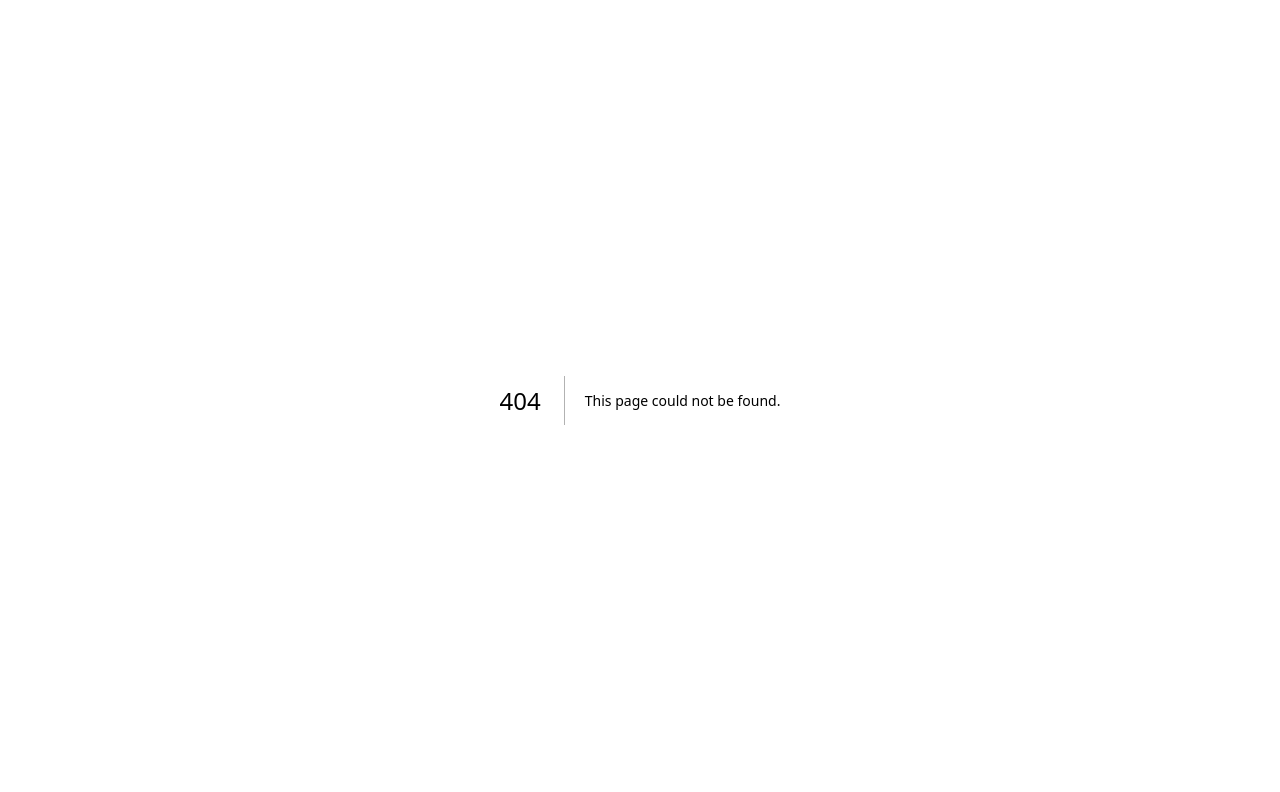
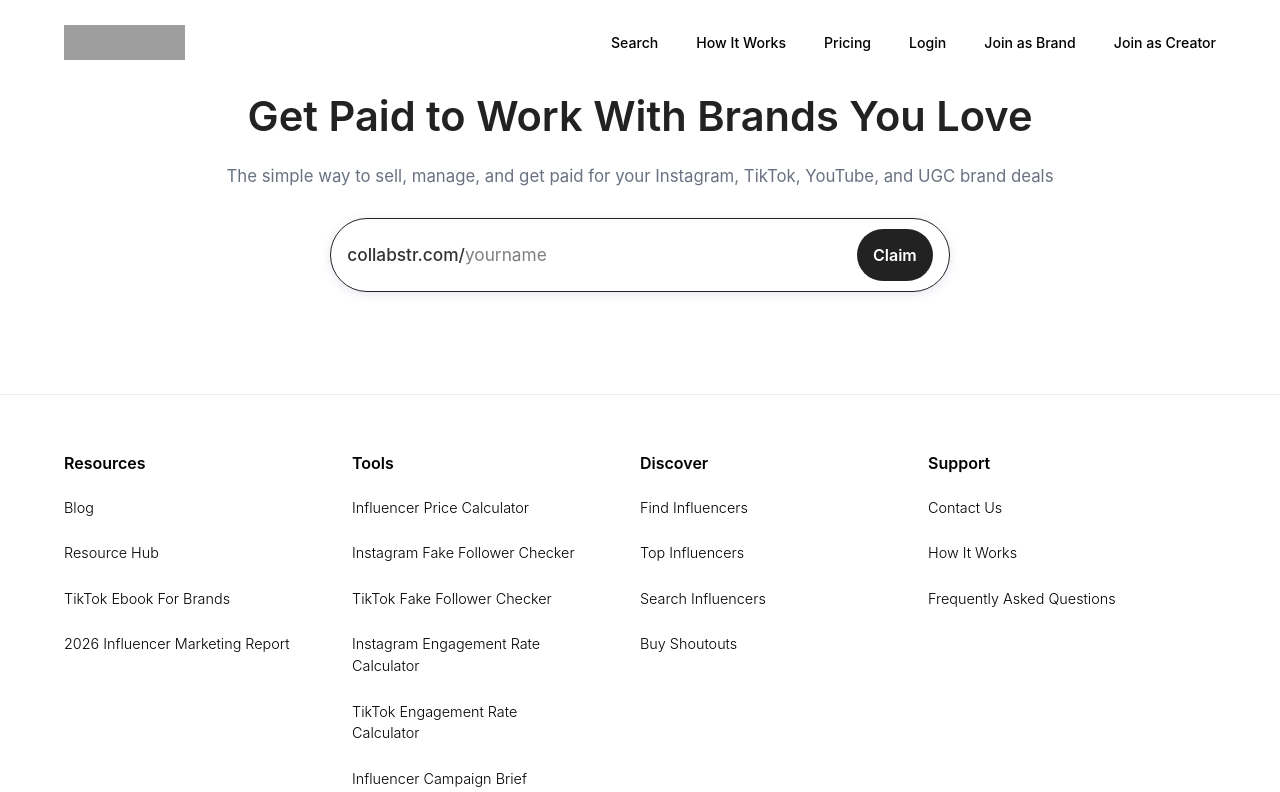
Before and after one commit to Punit3112/Frontend, a Next.js app: page /creator in a window 1280 px wide. Before the commit this address had no page. Shown: the top 792 px of the page. Built offline with nearby package versions, Linux system fonts and the light colour scheme; grey boxes are pictures that could not be loaded.

Commit message:
Add creator page and component

```diff
--- a/src/app/brand/page.tsx
+++ b/src/app/brand/page.tsx
@@ -15,6 +15,7 @@ export default function PricingPage() {
       <Header />
       <div className="content">
         <HeroSection />
+
         <div className="sections-holder">
           <TrustedPartners />
           <Plans />
--- a/src/app/components/CTA.jsx
+++ b/src/app/components/CTA.jsx
@@ -1,12 +1,26 @@
-export default function CallToAction(){
-    return <div className="w-full h-87.5 relative bg-[#2b2b2b75] flex rounded-[15px] max-[800px]:h-315px">
-            <div className="absolute h-full w-[45%] bg-[linear-gradient(to_right,#212121_74%,#000000b8_84%,#000000ab_87%,#0000009c_92%,#00000087_95%,#0000006b_97%,transparent)] text-white rounded-l-[15px] max-[800px]:w-full max-[800px]:bg-[rgba(0,0,0,0.65)] max-[800px]:text-center max-[800px]:rounded-[15px]">
-                <div className="w-[80%] h-full mt-[-2%] mx-auto flex flex-col justify-center max-[800px]:w-[90%] max-[800px]:mt-0">
-                    <h2 className="font-semibold text-[210%] m-0 max-[800px]:text-[175%]">Supercharge your Influencer Marketing</h2>
-                    <h3 className="my-[3%] font-normal text-[100%] max-[800px]:my-[5%]">Post campaigns to 550,000 creators, track post analytics, and unlock advanced filters.</h3>
-                    <a class="btn bg-white text-black w-47.5 py-1 px-1.25 mt-[3%] max-[800px]:w-full max-[800px]:py-5.5 max-[800px]:px-0 max-[800px]:mt-[5%] max-[800px]:mx-auto">Get Started</a>
-                </div>
-            </div>
-            <img loading="lazy" alt="top influencers" className="h-full w-[80%] object-cover object-[100px] ml-auto rounded-[15px] max-[800px]:w-full max-[800px]:object-[0]" src="https://d5ik1gor6xydq.cloudfront.net/websiteImages/creatorMarketplace/cta.png" />
+export default function CallToAction() {
+  return (
+    <div className="w-full h-87.5 relative bg-[#2b2b2b75] flex rounded-[15px] max-[800px]:h-315px">
+      <div className="absolute h-full w-[45%] bg-[linear-gradient(to_right,#212121_74%,#000000b8_84%,#000000ab_87%,#0000009c_92%,#00000087_95%,#0000006b_97%,transparent)] text-white rounded-l-[15px] max-[800px]:w-full max-[800px]:bg-[rgba(0,0,0,0.65)] max-[800px]:text-center max-[800px]:rounded-[15px]">
+        <div className="w-[80%] h-full mt-[-2%] mx-auto flex flex-col justify-center max-[800px]:w-[90%] max-[800px]:mt-0">
+          <h2 className="font-semibold text-[210%] m-0 max-[800px]:text-[175%]">
+            Supercharge your Influencer Marketing
+          </h2>
+          <h3 className="my-[3%] font-normal text-[100%] max-[800px]:my-[5%]">
+            Post campaigns to 550,000 creators, track post analytics, and unlock
+            advanced filters.
+          </h3>
+          <a className="btn bg-white text-black w-47.5 py-1 px-1.25 mt-[3%] max-[800px]:w-full max-[800px]:py-5.5 max-[800px]:px-0 max-[800px]:mt-[5%] max-[800px]:mx-auto">
+            Get Started
+          </a>
         </div>
+      </div>
+      <img
+        loading="lazy"
+        alt="top influencers"
+        className="h-full w-[80%] object-cover object-[100px] ml-auto rounded-[15px] max-[800px]:w-full max-[800px]:object-[0]"
+        src="https://d5ik1gor6xydq.cloudfront.net/websiteImages/creatorMarketplace/cta.png"
+      />
+    </div>
+  );
 }
--- /dev/null
+++ b/src/app/components/Creator/HeroSection.tsx
@@ -0,0 +1,80 @@
+"use client";
+
+import React, { useState } from "react";
+
+type HeroSectionProps = {
+  title?: string;
+  subtitle?: string;
+  domain?: string;
+  onClaim?: (username: string) => void;
+};
+
+const HeroSection: React.FC<HeroSectionProps> = ({
+  title = "Get Paid to Work With Brands You Love",
+  subtitle = "The simple way to sell, manage, and get paid for your Instagram, TikTok, YouTube, and UGC brand deals",
+  domain = "collabstr.com/",
+  onClaim,
+}) => {
+  const [username, setUsername] = useState("");
+
+  const handleClaim = () => {
+    if (!username.trim()) return;
+    onClaim?.(username);
+  };
+
+  return (
+    <div className="hero-holder">
+      <h1 className="text-[260%] font-semibold m-0 text-center text-[#222] max-[800px]:text-[215%]">
+        {title}
+      </h1>
+      <h2 className="hero-subtitle">{subtitle}</h2>
+
+      <div
+        className="
+  flex items-center justify-between
+  w-[55%]
+  rounded-[50px]
+  px-[16px] py-[10px]
+  border border-[#222]
+  transition-all duration-300
+  max-[800px]:w-[calc(97%-32px)]
+"
+        style={{
+          boxShadow: "rgba(120, 120, 170, 0.2) 0 2px 10px 0",
+        }}
+      >
+        <div className="text-[108%] text-[#333] font-medium">{domain}</div>
+
+        <div className="w-full">
+          <input
+            type="text"
+            className="h-[40px]
+            w-full
+            border-none
+            text-[108%]
+            font-[Inter,sans-serif]
+            pl-[initial]
+            max-[800px]:pl-0"
+            placeholder="yourname"
+            value={username}
+            onChange={(e) => setUsername(e.target.value)}
+          />
+        </div>
+
+        <div
+          className="bg-[#222]
+  text-white
+  rounded-[50px]
+  px-[16px] py-[14px]
+  font-semibold
+  cursor-pointer"
+          onClick={handleClaim}
+        >
+          Claim
+        </div>
+      </div>
+    </div>
+  );
+};
+
+export default HeroSection;
--- a/src/app/components/Plans.jsx
+++ b/src/app/components/Plans.jsx
@@ -1,82 +1,147 @@
 export default function Plans() {
-    return <>
-        <div className="text-center text-[220%] mt-[11%] mb-[-1%] font-semibold max-[800px]:text-[205%] max-[800px]:mt-[20%] max-[800px]:mb-[-1%]">Included in Pro and Premium Plans</div>
+  return (
+    <>
+      <div className="text-center text-[220%] mt-[11%] mb-[-1%] font-semibold max-[800px]:text-[205%] max-[800px]:mt-[20%] max-[800px]:mb-[-1%]">
+        Included in Pro and Premium Plans
+      </div>
       <div className="px-15 max-[1000px]:px-7.5">
         <div className="example-row-handler">
           <div className="example-steps-holder">
             <div className="example-step-tag">Search</div>
-                    <h2 className="example-row-title">Find and Hire Influencers in Seconds on the Marketplace</h2>
+            <h2 className="example-row-title">
+              Find and Hire Influencers in Seconds on the Marketplace
+            </h2>
             <div className="example-step">
               <h3 className="example-step-title">Search Influencers</h3>
-                        <div className="example-step-txt">Search thousands of vetted Instagram, TikTok, and YouTube influencers.</div>
+              <div className="example-step-txt">
+                Search thousands of vetted Instagram, TikTok, and YouTube
+                influencers.
+              </div>
             </div>
             <div className="example-step">
-                        <h3 className="example-step-title">Purchase &amp; Chat Securely</h3>
-                        <div className="example-step-txt">Safely purchase and communicate through Collabstr. We hold your payment until the work is completed.</div>
+              <h3 className="example-step-title">
+                Purchase &amp; Chat Securely
+              </h3>
+              <div className="example-step-txt">
+                Safely purchase and communicate through Collabstr. We hold your
+                payment until the work is completed.
+              </div>
             </div>
             <div className="example-step">
               <h3 className="example-step-title">Receive Quality Content</h3>
-                        <div className="example-step-txt">Receive your high-quality content from influencers directly through the platform.</div>
+              <div className="example-step-txt">
+                Receive your high-quality content from influencers directly
+                through the platform.
               </div>
-
+            </div>
           </div>
           <div className="example-img-holder">
             <picture>
-                        <source media="(max-width: 800px)" srcset="https://d5ik1gor6xydq.cloudfront.net/websiteImages/creatorMarketplace/brandPage/marketplaceSmall.png" />
-                        <img src="https://d5ik1gor6xydq.cloudfront.net/websiteImages/creatorMarketplace/brandPage/marketplace.png" className="example-img" alt="Influencer marketplace" loading="lazy" />
+              <source
+                media="(max-width: 800px)"
+                srcSet="https://d5ik1gor6xydq.cloudfront.net/websiteImages/creatorMarketplace/brandPage/marketplaceSmall.png"
+              />
+              <img
+                src="https://d5ik1gor6xydq.cloudfront.net/websiteImages/creatorMarketplace/brandPage/marketplace.png"
+                className="example-img"
+                alt="Influencer marketplace"
+                loading="lazy"
+              />
             </picture>
           </div>
-
         </div>
         <div className="example-row-handler max-[800px]:flex-col">
           <div className="example-img-holder">
             <picture>
-                        <source media="(max-width: 800px)" srcset="https://d5ik1gor6xydq.cloudfront.net/websiteImages/creatorMarketplace/brandPage/campaignApplySmall.png" />
-                        <img src="https://d5ik1gor6xydq.cloudfront.net/websiteImages/creatorMarketplace/brandPage/campaignApply.png" className="example-img" alt="Influencer campaign brief" loading="lazy" />
+              <source
+                media="(max-width: 800px)"
+                srcSet="https://d5ik1gor6xydq.cloudfront.net/websiteImages/creatorMarketplace/brandPage/campaignApplySmall.png"
+              />
+              <img
+                src="https://d5ik1gor6xydq.cloudfront.net/websiteImages/creatorMarketplace/brandPage/campaignApply.png"
+                className="example-img"
+                alt="Influencer campaign brief"
+                loading="lazy"
+              />
             </picture>
           </div>
           <div className="example-steps-holder">
             <div className="example-step-tag">Campaigns</div>
-                    <h2 className="example-row-title">Post Campaigns and Have 550,000+ Influencers Come to You</h2>
+            <h2 className="example-row-title">
+              Post Campaigns and Have 550,000+ Influencers Come to You
+            </h2>
 
             <div className="example-step">
               <h3 className="example-step-title">Set Targeting</h3>
-                        <div className="example-step-txt">Specify demographics including niche, location and following size of the influencers you want to target.</div>
+              <div className="example-step-txt">
+                Specify demographics including niche, location and following
+                size of the influencers you want to target.
+              </div>
             </div>
             <div className="example-step">
               <h3 className="example-step-title">Post Campaign</h3>
-                        <div className="example-step-txt">Centralize your images, requirements, and more in a campaign brief sent to 550,000 influencers.</div>
+              <div className="example-step-txt">
+                Centralize your images, requirements, and more in a campaign
+                brief sent to 550,000 influencers.
+              </div>
             </div>
             <div className="example-step">
               <h3 className="example-step-title">Influencers Apply</h3>
-                        <div className="example-step-txt">Targeted influencers submit their pricing, and you choose who to collaborate with.</div>
+              <div className="example-step-txt">
+                Targeted influencers submit their pricing, and you choose who to
+                collaborate with.
+              </div>
             </div>
           </div>
         </div>
         <div className="example-row-handler">
           <div className="example-steps-holder">
             <div className="example-step-tag">Track</div>
-                    <h2 className="example-row-title">Track Post Analytics and Performance in Real Time</h2>
+            <h2 className="example-row-title">
+              Track Post Analytics and Performance in Real Time
+            </h2>
             <div className="example-step">
               <h3 className="example-step-title">One-Click Tracking</h3>
-                        <div className="example-step-txt">Track Instagram, TikTok, and YouTube content in real time from a single dashboard. Say goodbye to manual tracking and messy spreadsheets.</div>
+              <div className="example-step-txt">
+                Track Instagram, TikTok, and YouTube content in real time from a
+                single dashboard. Say goodbye to manual tracking and messy
+                spreadsheets.
+              </div>
             </div>
             <div className="example-step">
-                        <h3 className="example-step-title">Advanced Analytics &amp; Reporting</h3>
-                        <div className="example-step-txt">Analyze content performance over time, including impressions, engagement and more. Organize performance by campaign and effortlessly build reports.</div>
+              <h3 className="example-step-title">
+                Advanced Analytics &amp; Reporting
+              </h3>
+              <div className="example-step-txt">
+                Analyze content performance over time, including impressions,
+                engagement and more. Organize performance by campaign and
+                effortlessly build reports.
+              </div>
             </div>
             <div className="example-step">
               <h3 className="example-step-title">Fully Automated</h3>
-                        <div className="example-step-txt">Metrics are updated every 24 hours, ensuring performance data is always up-to-date.</div>
+              <div className="example-step-txt">
+                Metrics are updated every 24 hours, ensuring performance data is
+                always up-to-date.
+              </div>
             </div>
           </div>
           <div className="example-img-holder">
             <picture>
-                        <source media="(max-width: 800px)" srcset="https://d5ik1gor6xydq.cloudfront.net/websiteImages/creatorMarketplace/tracking/trackingSmall.png" />
-                        <img src="https://d5ik1gor6xydq.cloudfront.net/websiteImages/creatorMarketplace/tracking/tracking.png" className="example-img" alt="Influencer campaign brief" loading="lazy" />
+              <source
+                media="(max-width: 800px)"
+                srcSet="https://d5ik1gor6xydq.cloudfront.net/websiteImages/creatorMarketplace/tracking/trackingSmall.png"
+              />
+              <img
+                src="https://d5ik1gor6xydq.cloudfront.net/websiteImages/creatorMarketplace/tracking/tracking.png"
+                className="example-img"
+                alt="Influencer campaign brief"
+                loading="lazy"
+              />
             </picture>
           </div>
         </div>
       </div>
     </>
+  );
 }
--- a/src/app/components/Testimonial.jsx
+++ b/src/app/components/Testimonial.jsx
@@ -22,31 +22,31 @@ export default function Testimonial() {
             Layla - Influencer &amp; Founder
           </div>
         </div>
-        <div class="testimonial-holder">
-          <svg viewBox="0 0 128 128" class="quote-img">
+        <div className="testimonial-holder">
+          <svg viewBox="0 0 128 128" className="quote-img">
             <path d="M27.7 12C14.4 16.2 5 26.1 1.5 39.6.3 44.2 0 51.9 0 76c0 33.6.2 35 6.3 39.4 2.6 1.9 4.5 2.1 22.5 2.4 19.2.3 19.8.3 23.2-2 6.3-4.2 7-7 7-27.1 0-19.9-.7-22.9-6.1-26.8-3.1-2.2-4.6-2.4-15.9-2.7-11-.3-12.8-.6-14.8-2.5-3-2.8-3-10.4-.1-16.5 3.1-6.2 8.4-9.5 17-10.3 3.8-.3 7.5-1.2 8.4-1.9 1.9-1.6 2.1-15 .3-16.8s-13.5-1.4-20.1.8zm69.3-.1c-7.8 2.5-10.9 4.3-15.9 9.3C70.1 32.2 69 37.1 69 76c0 34.1.2 35.3 6.9 39.7 3.2 2.2 4.3 2.3 22 2.3 20.5 0 23.4-.7 27.5-6.3 1.9-2.6 2.1-4.5 2.4-21.7.4-21.2-.3-24.1-6.2-28.3-2.7-1.9-4.6-2.2-15.7-2.5C90.5 58.8 89 58 89 49.8c0-11.5 7-18.8 19.1-19.9 3.8-.3 7.5-1.2 8.4-1.9 1.9-1.6 2.1-15 .3-16.8s-13.4-1.4-19.8.7z"></path>
           </svg>
-          <div class="testimonial-title">
+          <div className="testimonial-title">
             Best platform to connect with influencers
           </div>
-          <div class="testimonial-txt">
+          <div className="testimonial-txt">
             Best platform to connect with influencers and content creators. I’ve
             signed up to many platforms, collabstr is the easiest to use and
             gives the best results for my brand.
           </div>
-          <div class="testimonial-author">Myriam - Founder of BBeyond</div>
+          <div className="testimonial-author">Myriam - Founder of BBeyond</div>
         </div>
-        <div class="testimonial-holder">
-          <svg viewBox="0 0 128 128" class="quote-img">
+        <div className="testimonial-holder">
+          <svg viewBox="0 0 128 128" className="quote-img">
             <path d="M27.7 12C14.4 16.2 5 26.1 1.5 39.6.3 44.2 0 51.9 0 76c0 33.6.2 35 6.3 39.4 2.6 1.9 4.5 2.1 22.5 2.4 19.2.3 19.8.3 23.2-2 6.3-4.2 7-7 7-27.1 0-19.9-.7-22.9-6.1-26.8-3.1-2.2-4.6-2.4-15.9-2.7-11-.3-12.8-.6-14.8-2.5-3-2.8-3-10.4-.1-16.5 3.1-6.2 8.4-9.5 17-10.3 3.8-.3 7.5-1.2 8.4-1.9 1.9-1.6 2.1-15 .3-16.8s-13.5-1.4-20.1.8zm69.3-.1c-7.8 2.5-10.9 4.3-15.9 9.3C70.1 32.2 69 37.1 69 76c0 34.1.2 35.3 6.9 39.7 3.2 2.2 4.3 2.3 22 2.3 20.5 0 23.4-.7 27.5-6.3 1.9-2.6 2.1-4.5 2.4-21.7.4-21.2-.3-24.1-6.2-28.3-2.7-1.9-4.6-2.2-15.7-2.5C90.5 58.8 89 58 89 49.8c0-11.5 7-18.8 19.1-19.9 3.8-.3 7.5-1.2 8.4-1.9 1.9-1.6 2.1-15 .3-16.8s-13.4-1.4-19.8.7z"></path>
           </svg>
-          <div class="testimonial-title">Great way to generate content</div>
-          <div class="testimonial-txt">
+          <div className="testimonial-title">Great way to generate content</div>
+          <div className="testimonial-txt">
             Been using Collabstr to generate content for our seasonal clothing
             lines. Super easy for us to search for relevant influencers and pay
             them. We save at least 10-20 hours a month on this.
           </div>
-          <div class="testimonial-author">Courtney - Marketer</div>
+          <div className="testimonial-author">Courtney - Marketer</div>
         </div>
       </div>
     </div>
--- /dev/null
+++ b/src/app/creator/page.tsx
@@ -0,0 +1,15 @@
+import Header from "../components/Header";
+import Footer from "../components/Footer";
+import HeroSection from "../components/Creator/HeroSection";
+
+export default function CreatorPage() {
+  return (
+    <>
+      <Header />
+      <div className="content">
+        <HeroSection />
+      </div>
+      <Footer />
+    </>
+  );
+}
```
Lines whose indentation alone changed are shown as unchanged.
